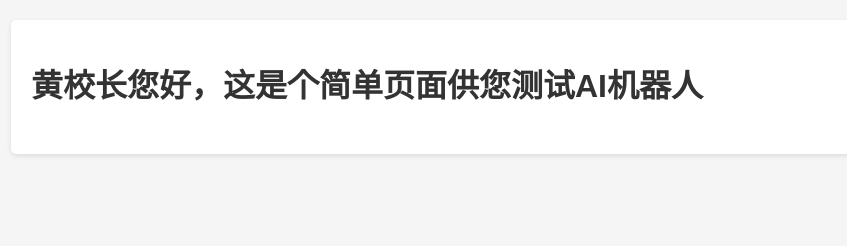
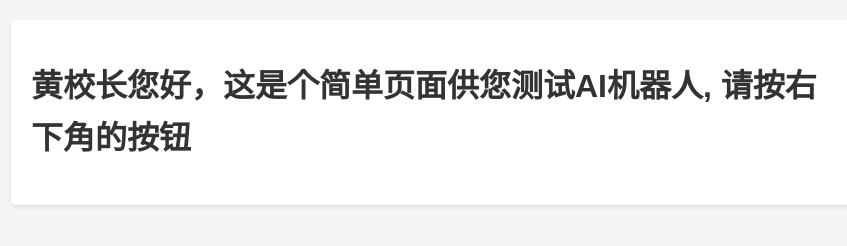
Before and after one commit to aiuniversityjgs/aiunidemopage, a plain HTML site: page index.html in a window 1280 px wide. Shown: the whole page, without its empty margins (209-1056 px from the left). Drawn offline with Linux system fonts and the light colour scheme.

Commit message:
Update index.html

```diff
--- a/index.html
+++ b/index.html
@@ -33,7 +33,7 @@
 </head>
 <body>
     <div class="container">
-        <h1>黄校长您好，这是个简单页面供您测试AI机器人</h1>
+        <h1>黄校长您好，这是个简单页面供您测试AI机器人, 请按右下角的按钮</h1>
     </div>
 
     <!-- Embed Code -->
```
